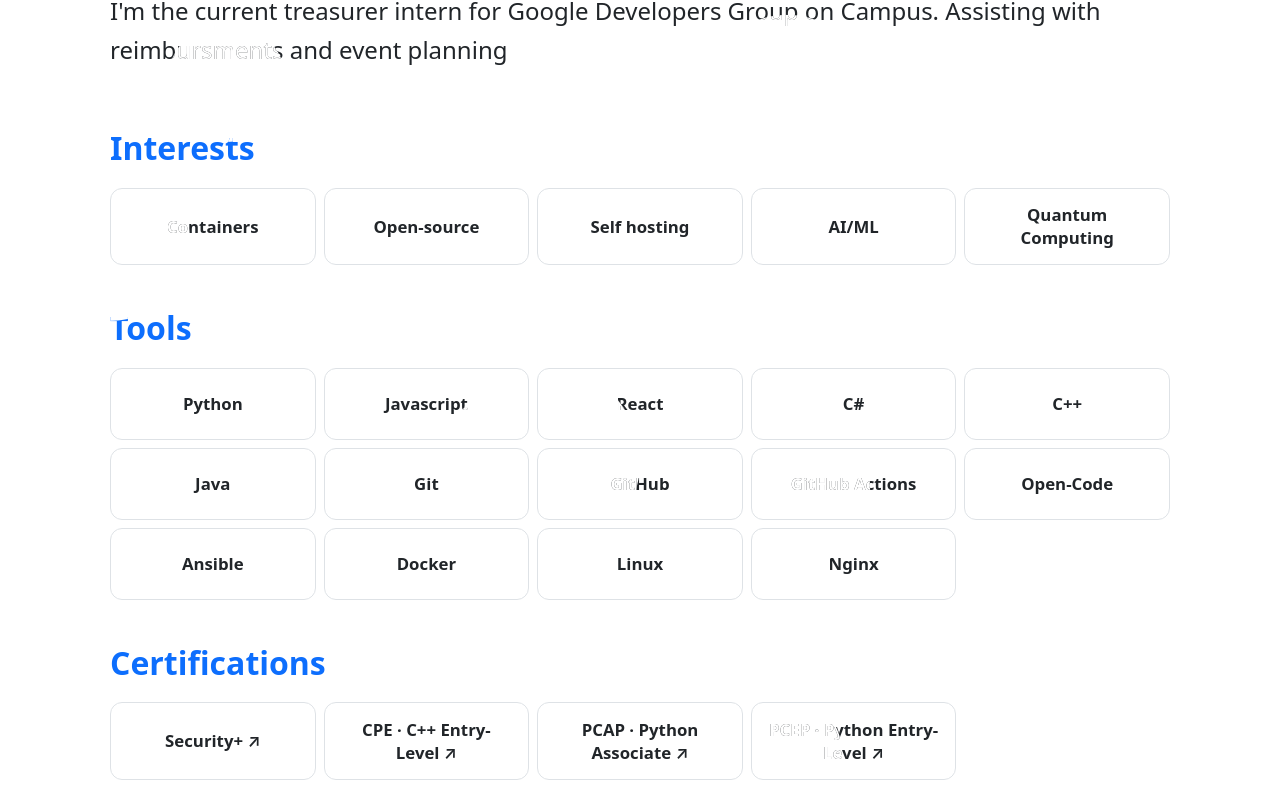
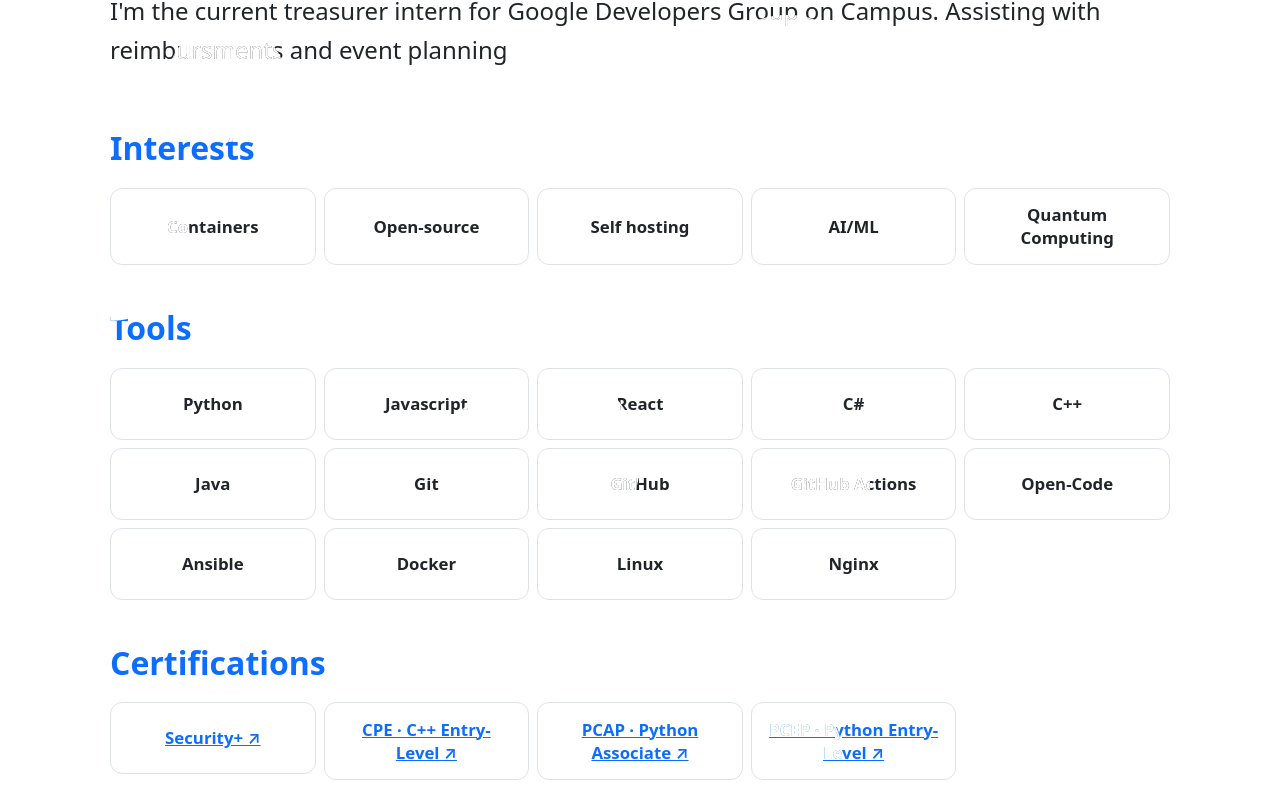
Before and after one commit to Aaron4554/web-portfolio, a React (Vite) app in the folder frontend/: page / in a window 1280 px wide. Shown: the part 1279-2091 px from the top of the page. Built offline with nearby package versions, Linux system fonts and the light colour scheme.

Commit message:
Added links

```diff
--- a/frontend/src/components/Certifications.tsx
+++ b/frontend/src/components/Certifications.tsx
@@ -4,11 +4,29 @@ import "./Certifications.css";
 
 type Certification = { name: string; abbrev?: string };
 
-const CERTIFICATIONS: Record<string, { name: string; abbrev?: string }> = {
-  SEC: { name: "Security+" },
-  CPE: { name: "C++ Entry-Level", abbrev: "CPE" },
-  PCAP: { name: "Python Associate", abbrev: "PCAP" },
-  PCEP: { name: "Python Entry-Level", abbrev: "PCEP" },
+const CERTIFICATIONS: Record<
+  string,
+  { name: string; abbrev?: string; link: string }
+> = {
+  SEC: {
+    name: "Security+",
+    link: "https://cp.certmetrics.com/comptia/en/public/verify/credential/7VHMYW15KJ11Q0W3",
+  },
+  CPE: {
+    name: "C++ Entry-Level",
+    abbrev: "CPE",
+    link: "https://verify.openedg.org/?id=zcat.t3rg.fHvv",
+  },
+  PCAP: {
+    name: "Python Associate",
+    abbrev: "PCAP",
+    link: "https://verify.openedg.org/?id=yYLN.F2vP.jt8V",
+  },
+  PCEP: {
+    name: "Python Entry-Level",
+    abbrev: "PCEP",
+    link: "https://verify.openedg.org/?id=ZGdn.2dwb.k8kd",
+  },
 };
 
 const label = ({ name, abbrev }: Certification) =>
@@ -25,9 +43,16 @@ function Certifications() {
         </Ink>
         <ul className="certifications__grid" {...gridProps}>
           {Object.entries(CERTIFICATIONS).map(([key, cert], i) => (
-            <li key={key} className="certification-tile" {...tileProps(i)}>
-              <Ink className="certification-tile__text">{label(cert)}</Ink>
-            </li>
+            <a
+              key={key}
+              href={cert.link}
+              target="_blank"
+              rel="noopener noreferrer"
+            >
+              <li key={key} className="certification-tile" {...tileProps(i)}>
+                <Ink className="certification-tile__text">{label(cert)}</Ink>
+              </li>
+            </a>
           ))}
         </ul>
       </div>
```
